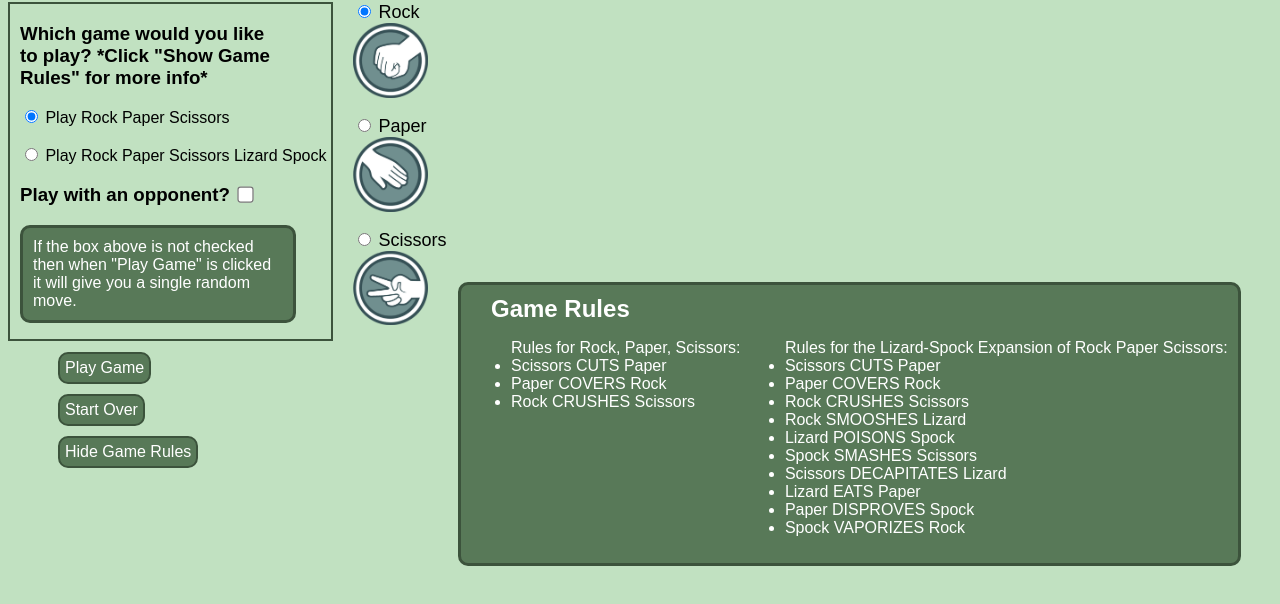
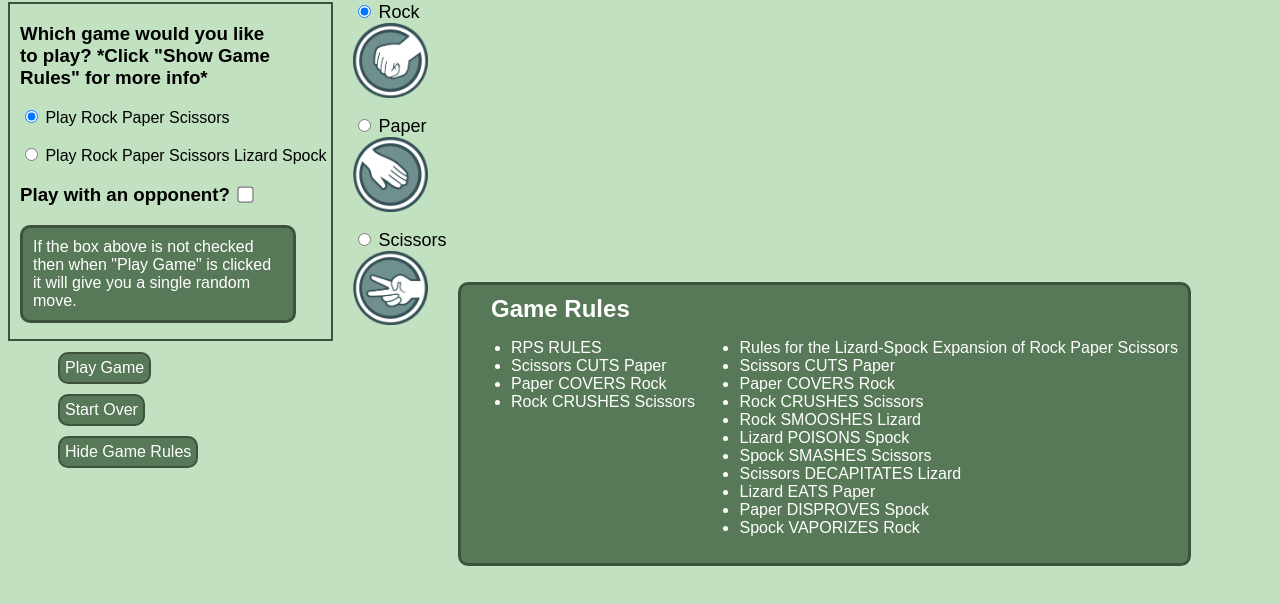
Before and after one commit to comp426-2023-spring/e02-pjgregso, a website: page public/index.html in a window 1280 px wide. Both pictures are taken after a click on the button "Show Game Rules". Shown: the part 90-694 px from the top of the page. Drawn offline with nearby package versions, Linux system fonts and the light colour scheme.

Commit message:
html fix again

```diff
--- a/public/index.html
+++ b/public/index.html
@@ -1,5 +1,5 @@
 <!DOCTYPE html>
-<html>
+<html lang="en">
     <head>
         <meta charset="UTF-8">
         <title>Rock</title>
@@ -68,13 +68,13 @@
         <div class="rules">
             <h2 id="rulesTitle">Game Rules</h2>
             <ul id="rpsRules">
-            Rules for Rock, Paper, Scissors:
+                <li>RPS RULES</li>
                 <li>Scissors CUTS Paper</li>
                 <li>Paper COVERS Rock</li>
                 <li> Rock CRUSHES Scissors</li>
             </ul>
             <ul>
-            Rules for the Lizard-Spock Expansion of Rock Paper Scissors:
+           <li> Rules for the Lizard-Spock Expansion of Rock Paper Scissors</li>
                 <li>Scissors CUTS Paper</li>
                 <li>Paper COVERS Rock</li>
                 <li> Rock CRUSHES Scissors</li>
```
Also changed, not shown: 1 other file.
